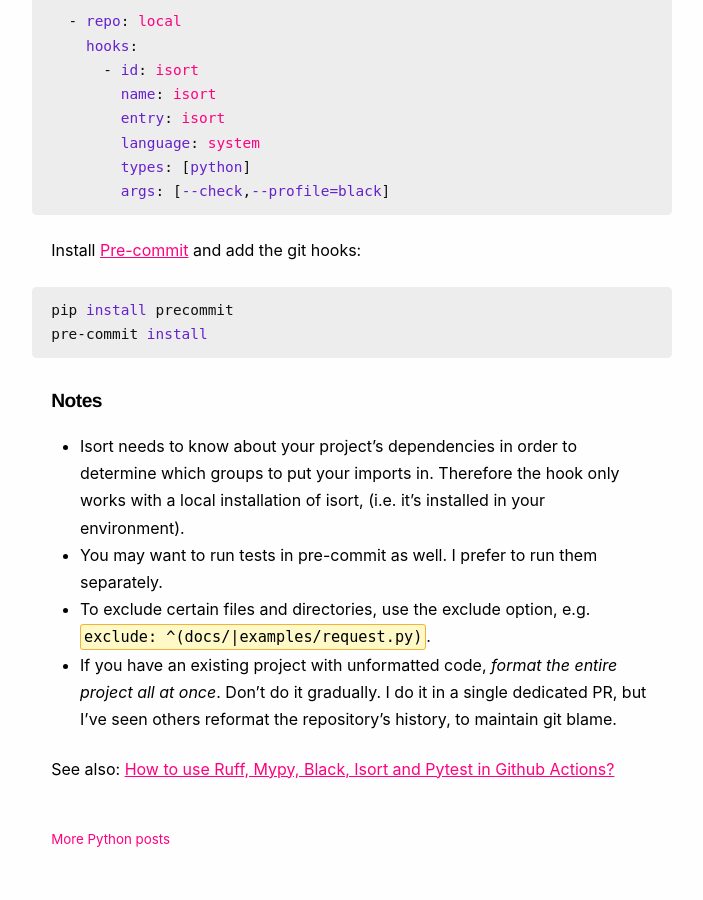
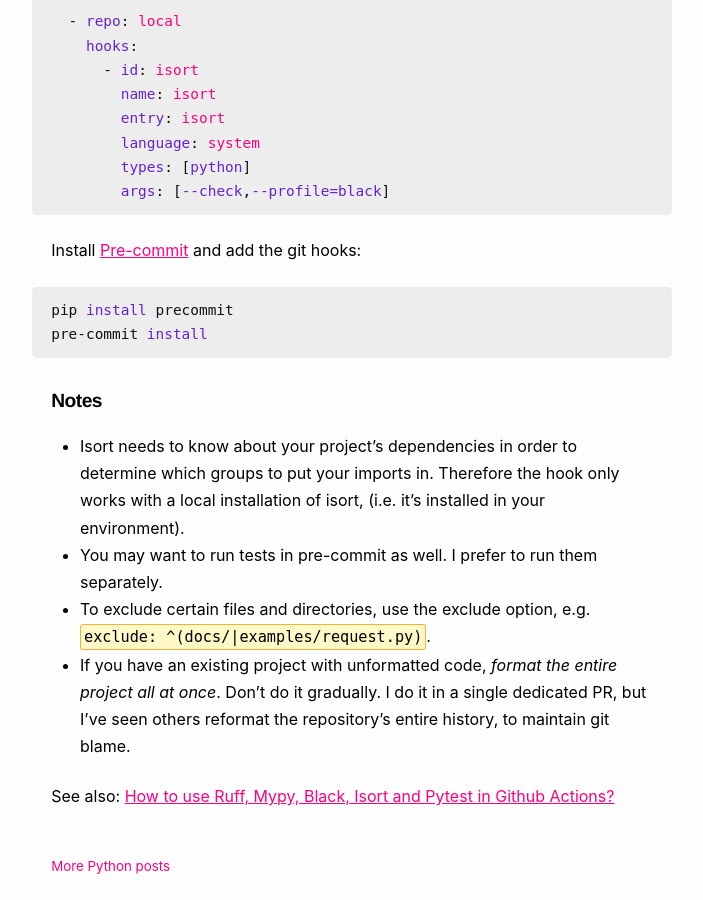
Before and after one commit to explodinglabs/explodinglabs.github.io, a Jekyll site: the page built from docs/_posts/python/2021-07-01-code-quality-pre-commit.markdown, in a window 1280 px wide and 900 px high, scrolled down 1283 px. Shown: the whole window, without its empty margins (288-991 px from the left). Built offline with Jekyll 4.4.1, drawn with Linux system fonts in a browser that asks for light colours; before the commit the page ends 2156 px from its top, so only the background shows below that.

Commit message:
Update 2021-07-01-code-quality-pre-commit.markdown

```diff
--- a/docs/_posts/python/2021-07-01-code-quality-pre-commit.markdown
+++ b/docs/_posts/python/2021-07-01-code-quality-pre-commit.markdown
@@ -82,6 +82,6 @@
   environment).
 - You may want to run tests in pre-commit as well. I prefer to run them separately.
 - To exclude certain files and directories, use the exclude option, e.g. `exclude: ^(docs/|examples/request.py)`.
-- If you have an existing project with unformatted code, _format the entire project all at once_. Don't do it gradually. I do it in a single dedicated PR, but I've seen others reformat the repository's history, to maintain git blame.
+- If you have an existing project with unformatted code, _format the entire project all at once_. Don't do it gradually. I do it in a single dedicated PR, but I've seen others reformat the repository's entire history, to maintain git blame.
 
 See also: [How to use Ruff, Mypy, Black, Isort and Pytest in Github Actions?](/python/github-actions)
```
